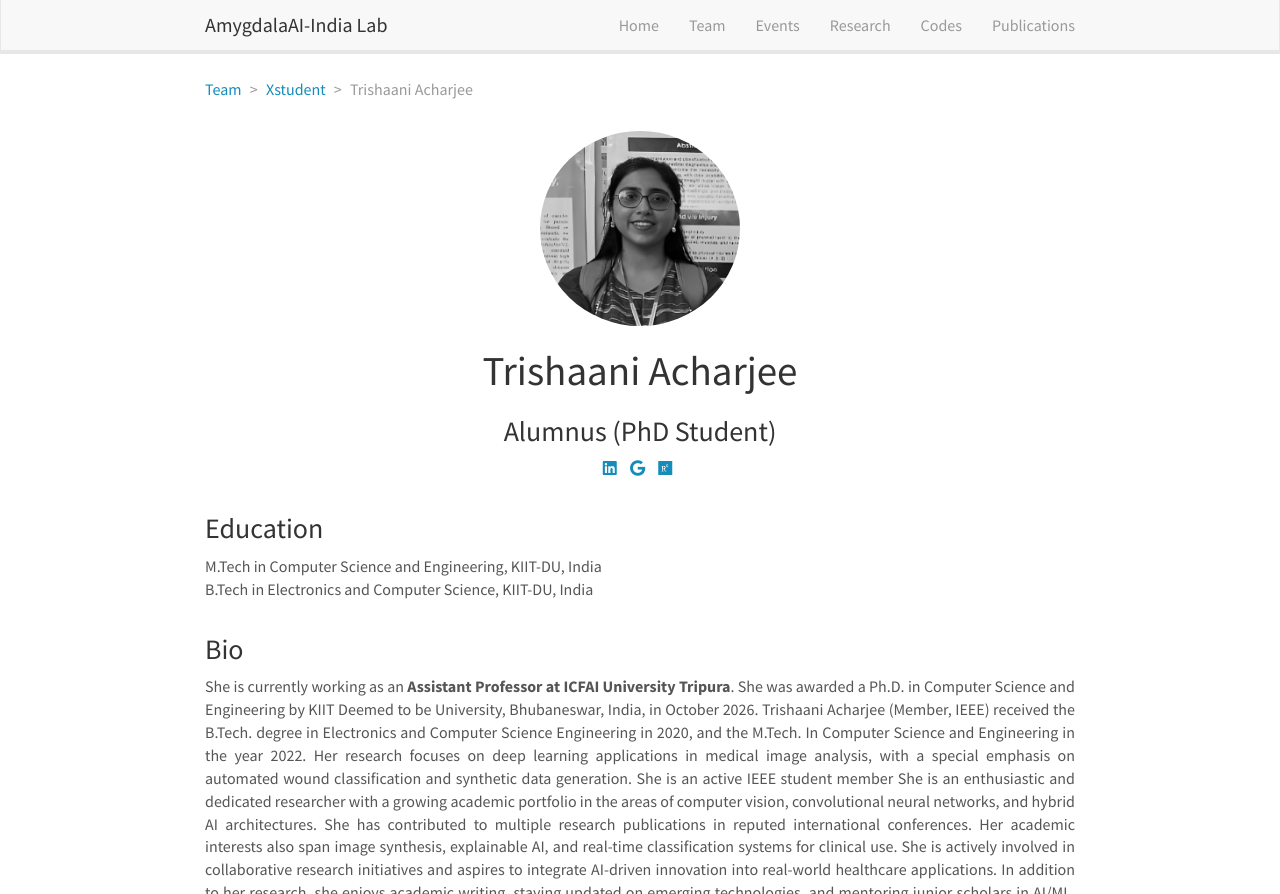
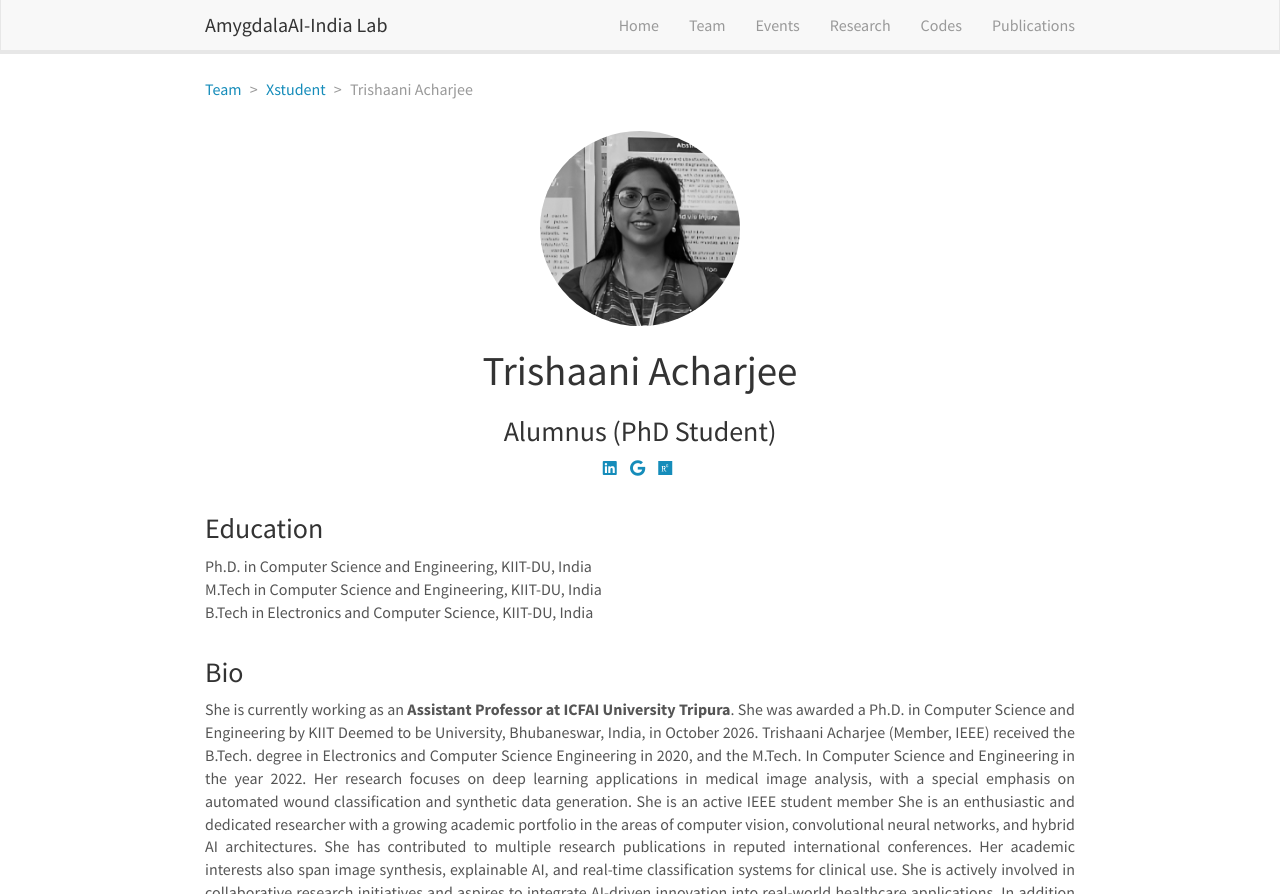
Before and after one commit to amygdalaaiindia/amygdalaaiindia.github.io, a Jekyll site: the page built from _pages/team/_posts/2016-05-10-researcher-phd.md, in a window 1280 px wide and 1241 px high, cut to the strip 0-894 px from the top of the window. Built offline with Jekyll 4.4.1, drawn with Linux system fonts in a browser that asks for light colours; nearby versions of some CDN libraries.

Commit message:
Update 2016-05-10-researcher-phd.md

```diff
--- a/_pages/team/_posts/2016-05-10-researcher-phd.md
+++ b/_pages/team/_posts/2016-05-10-researcher-phd.md
@@ -12,6 +12,7 @@ social:
     website:
     research-gate: https://www.researchgate.net/profile/Trishaani-Acharjee
 education:
+ - Ph.D. in Computer Science and Engineering, KIIT-DU, India
  - M.Tech in Computer Science and Engineering, KIIT-DU, India
  - B.Tech in Electronics and Computer Science, KIIT-DU, India
 ---
```
